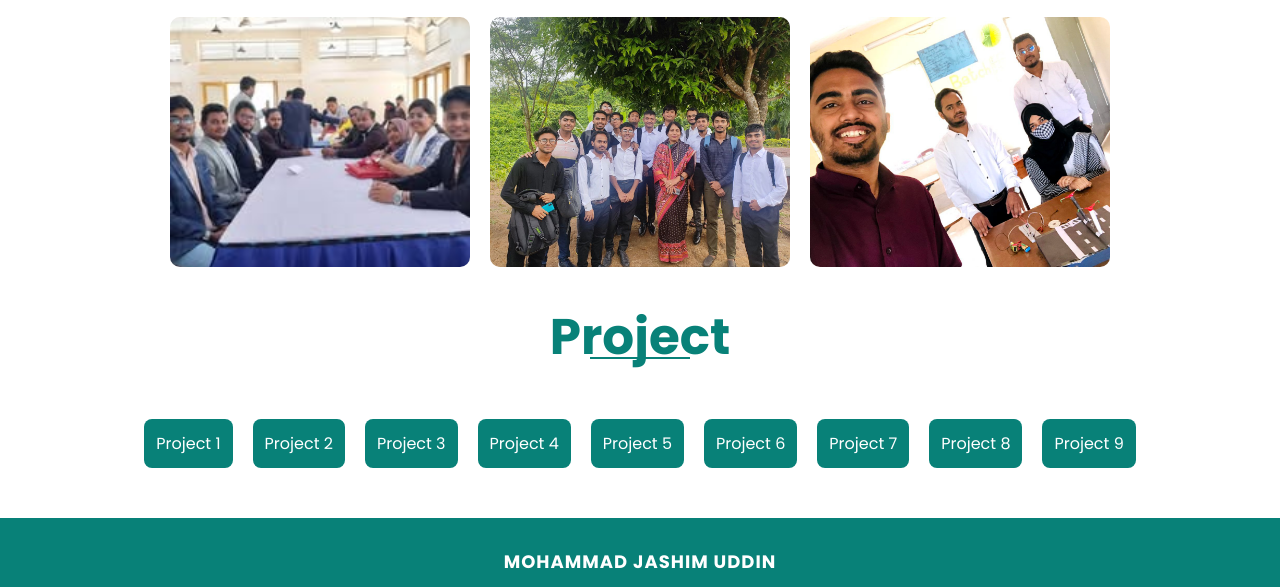
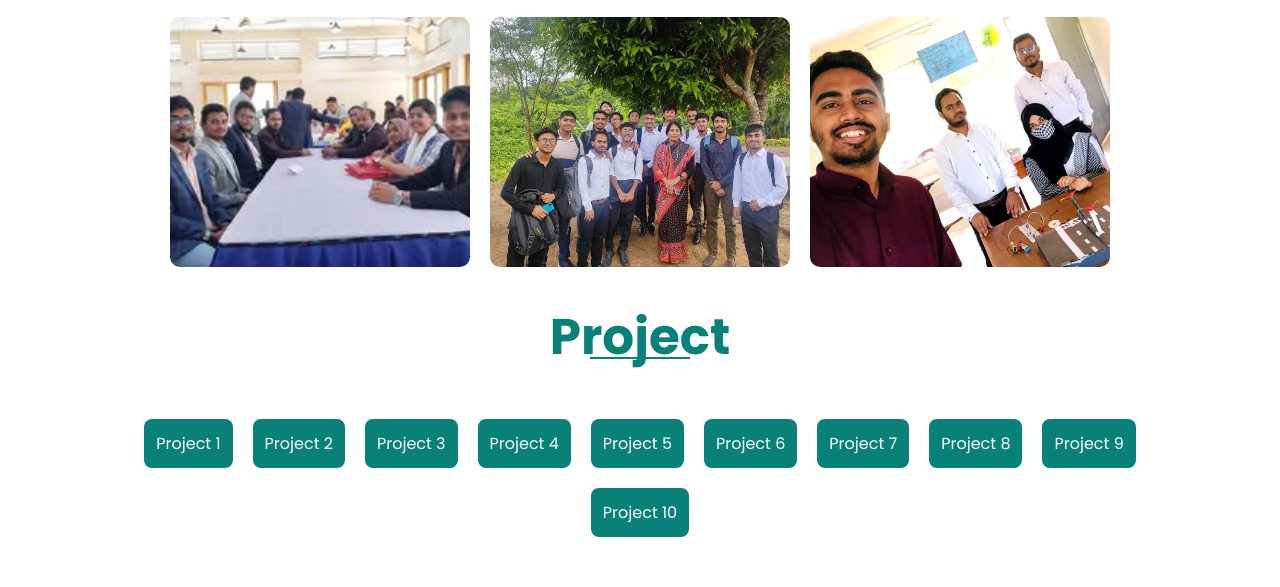
Before and after one commit to MdJashim18/Portfolio, a plain HTML site: page work.html in a window 1280 px wide. Shown: the part 1265-1852 px from the top of the page. Drawn offline with Linux system fonts and the light colour scheme.

Commit message:
g3 commit

```diff
--- a/work.html
+++ b/work.html
@@ -103,6 +103,7 @@
                         <a href="https://mdjashim18.github.io/API_Fetch1/" target="_blank"><button>Project 7</button> </a>
                         <a href="https://drive.google.com/file/d/1sXZwKFeo7hxrk2jg-5YY2eBl2isEfBFk/view?usp=sharing" target="_blank"><button>Project 8</button> </a>
                         <a href="https://mdjashim18.github.io/ml1_Ass1/" target="_blank"><button>Project 9</button> </a>
+                        <a href="https://mdjashim18.github.io/Landing_page/" target="_blank"><button>Project 10</button> </a>
                     </div>
                 </div>
             </section>
```
Also changed, not shown: index.html (+0 -1 lines).
